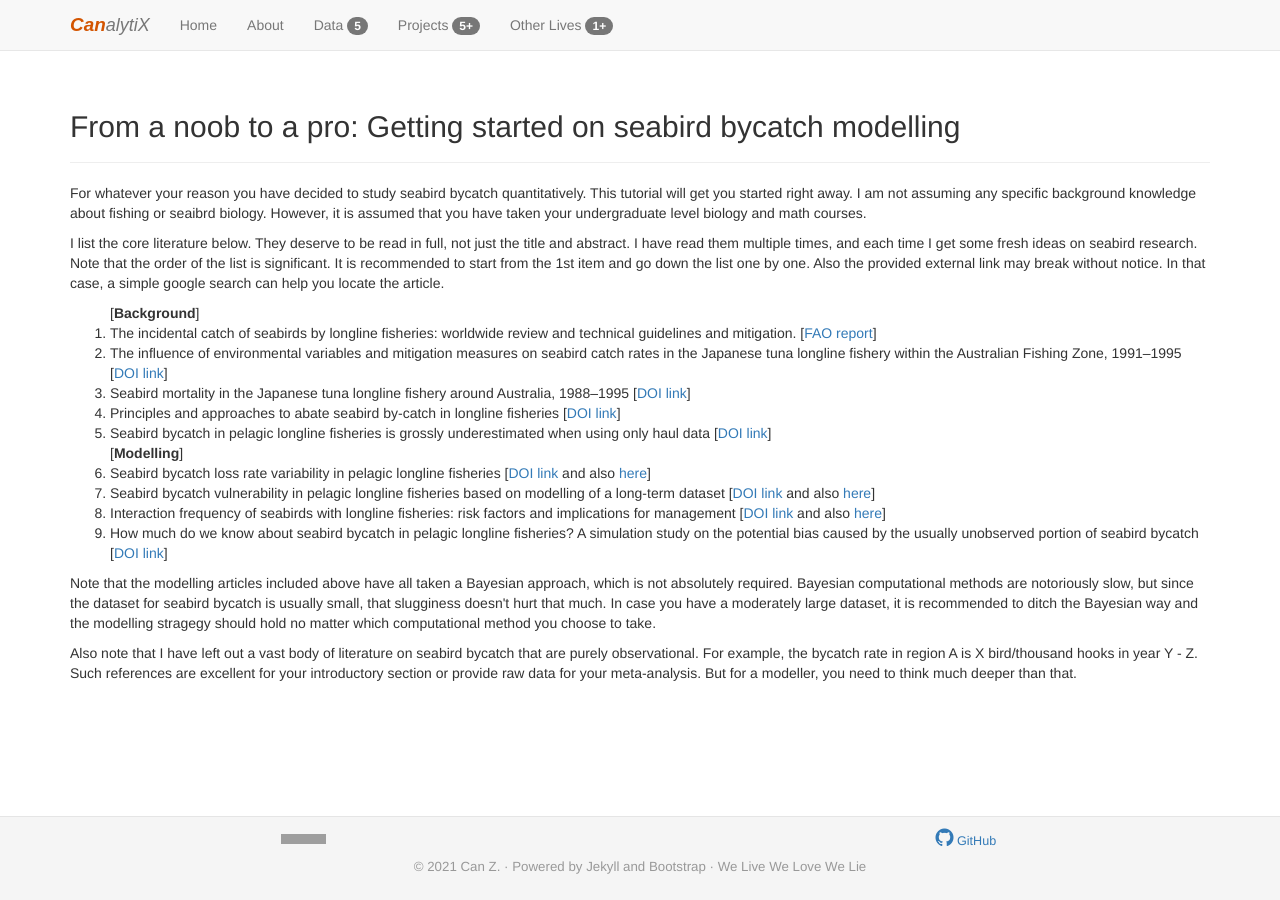
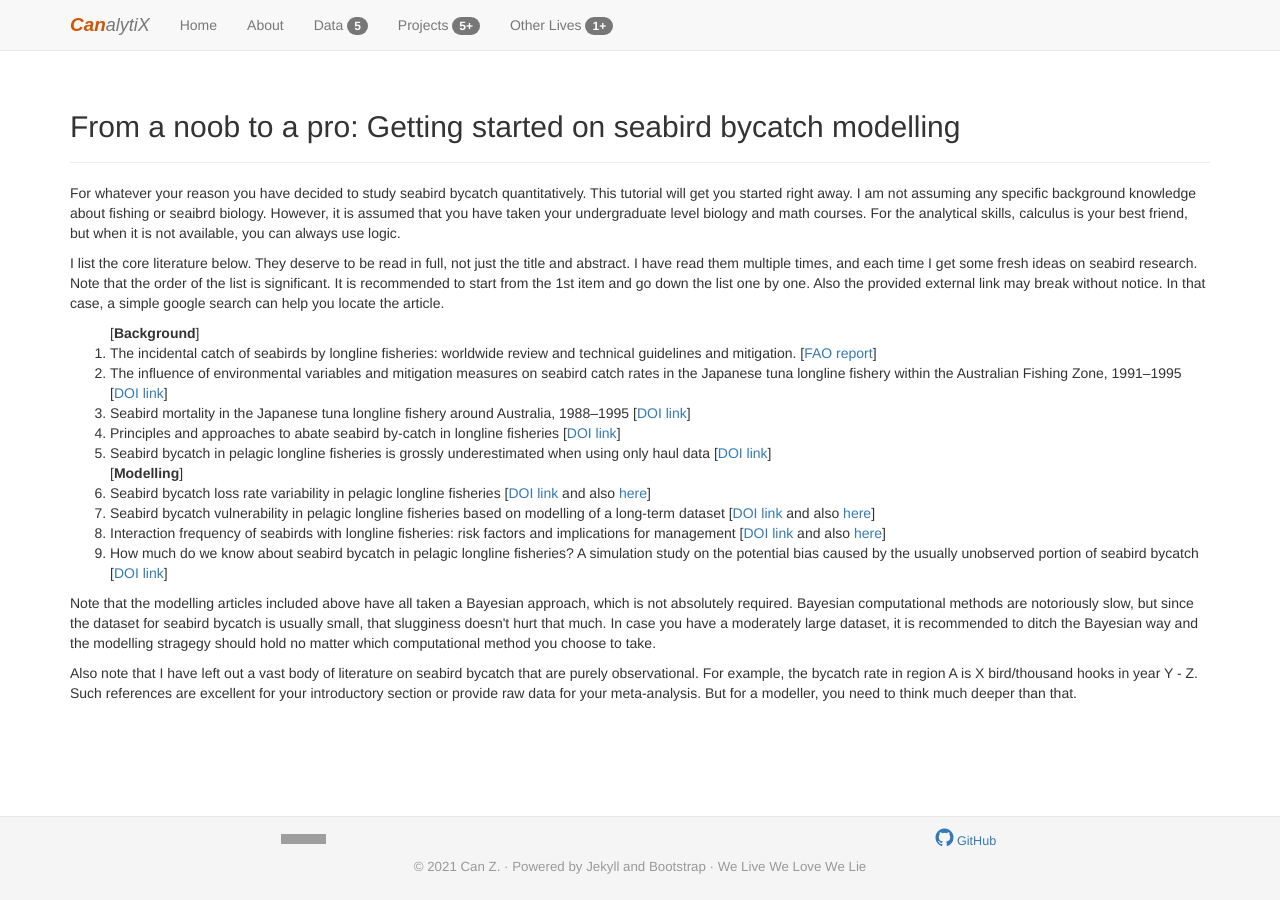
Before and after one commit to HVoltBb/HVoltBb.github.io, a Jekyll site: the page built from random/posts/getting_started.html, in a window 1280 px wide. Built offline with Jekyll 4.4.1, drawn with Linux system fonts in a browser that asks for light colours; comment, search, counter and statistics services are not loaded; grey boxes are pictures that could not be loaded.

Commit message:
Update getting_started.html

```diff
--- a/random/posts/getting_started.html
+++ b/random/posts/getting_started.html
@@ -13,7 +13,7 @@ description: Getting started on seabird bycatch modelling
 </h2>
 </div>
 <p>
-	For whatever your reason you have decided to study seabird bycatch quantitatively. This tutorial will get you started right away. I am not assuming any specific background knowledge about fishing or seaibrd biology. However, it is assumed that you have taken your undergraduate level biology and math courses.
+	For whatever your reason you have decided to study seabird bycatch quantitatively. This tutorial will get you started right away. I am not assuming any specific background knowledge about fishing or seaibrd biology. However, it is assumed that you have taken your undergraduate level biology and math courses. For the analytical skills, calculus is your best friend, but when it is not available, you can always use logic.
 </p>
 <p>
 	I list the core literature below. They deserve to be read in full, not just the title and abstract. I have read them multiple times, and each time I get some fresh ideas on seabird research. Note that the order of the list is significant. It is recommended to start from the 1st item and go down the list one by one. Also the provided external link may break without notice. In that case, a simple google search can help you locate the article.
```
